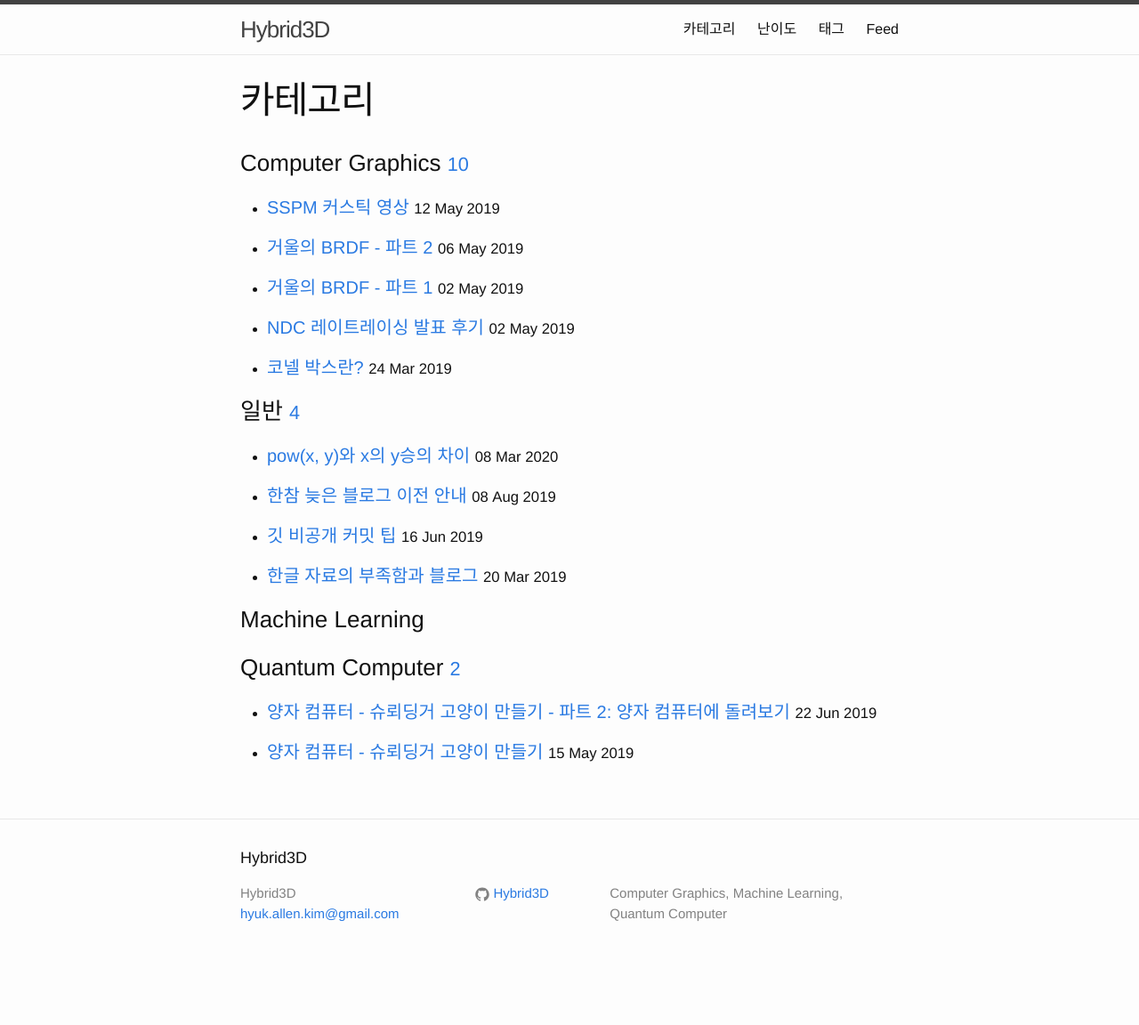
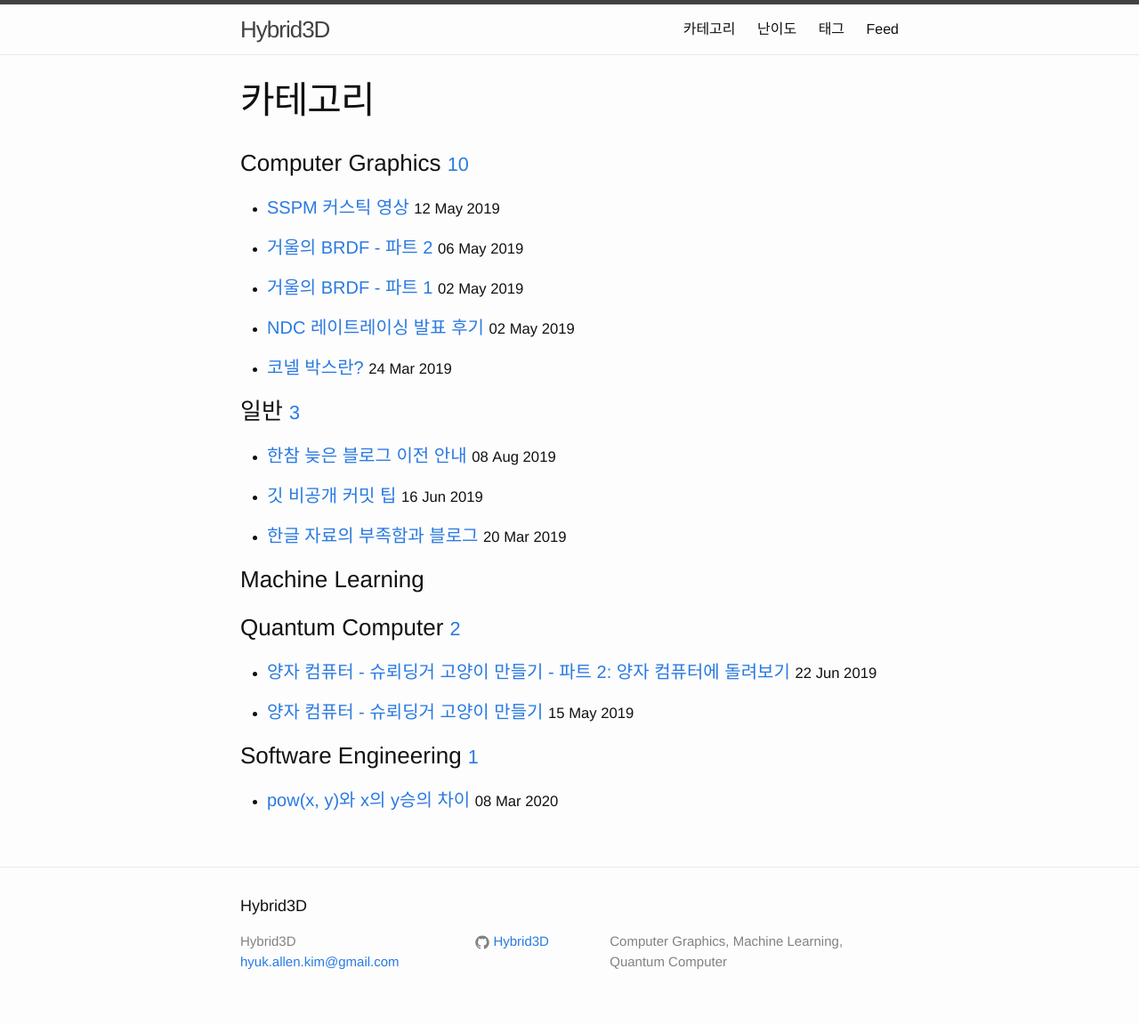
Before and after one commit to Hybrid3D/hybrid3d.github.io, a Jekyll site: the page built from categories.md, in a window 1280 px wide. Shown: the whole page at 89% size. Built offline with Jekyll 4.4.1, drawn with Linux system fonts in a browser that asks for light colours; comment, search, counter and statistics services are not loaded; before the commit the page ends 1098 px from its top, so only the background shows below that.

Commit message:
카테고리 추가

```diff
--- /dev/null
+++ b/_category/software-engineering.md
@@ -0,0 +1,5 @@
+---
+layout: category
+title: Software Engineering
+name: software-engineering
+---
--- a/_posts/software-engineering/2020-03-08-differences-between-pow-and-2-2.md
+++ b/_posts/software-engineering/2020-03-08-differences-between-pow-and-2-2.md
@@ -2,7 +2,7 @@
 layout: post
 title:  "pow(x, y)와 x의 y승의 차이"
 date:   2020-03-08 00:00:00 +0900
-categories: general
+categories: software-engineering
 tags: [수학, 수학 함수, pow, hlsl]
 difficulty: middle
 ---
```
